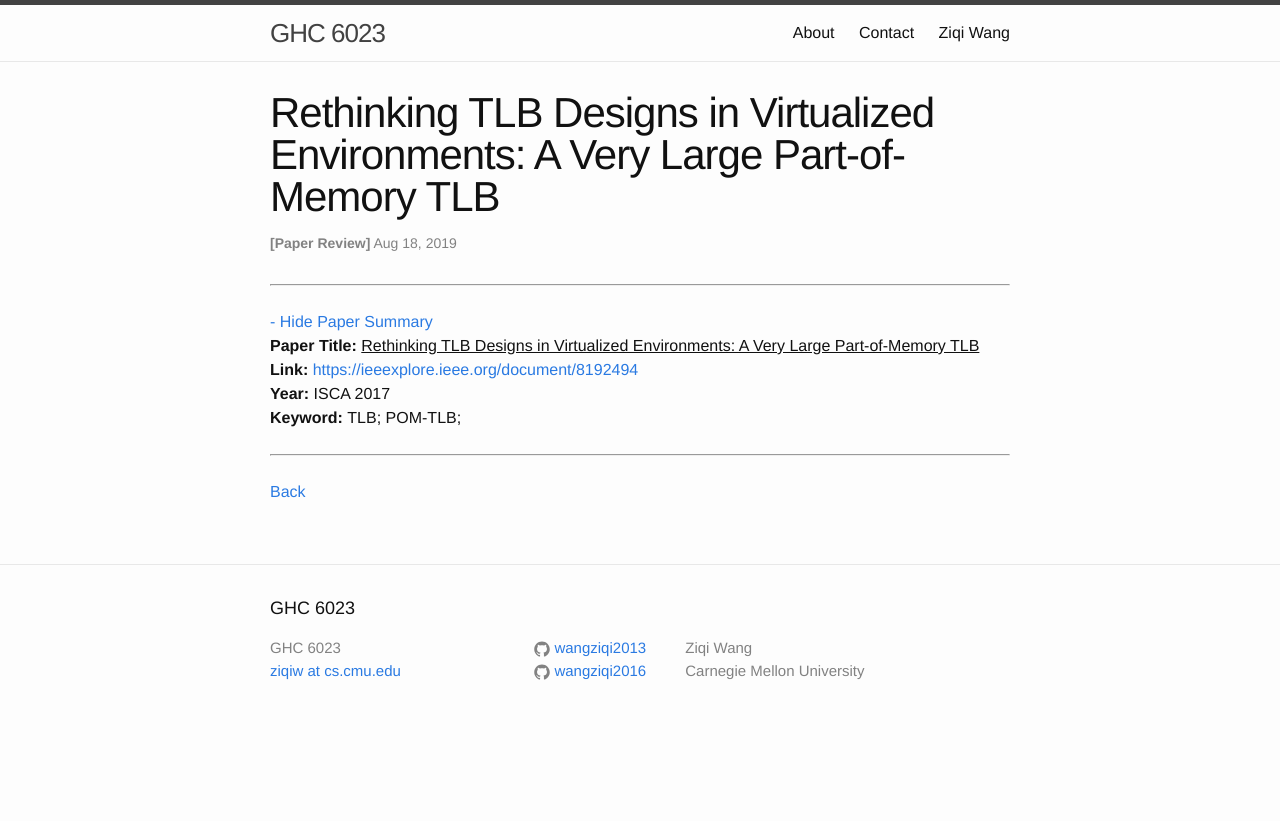
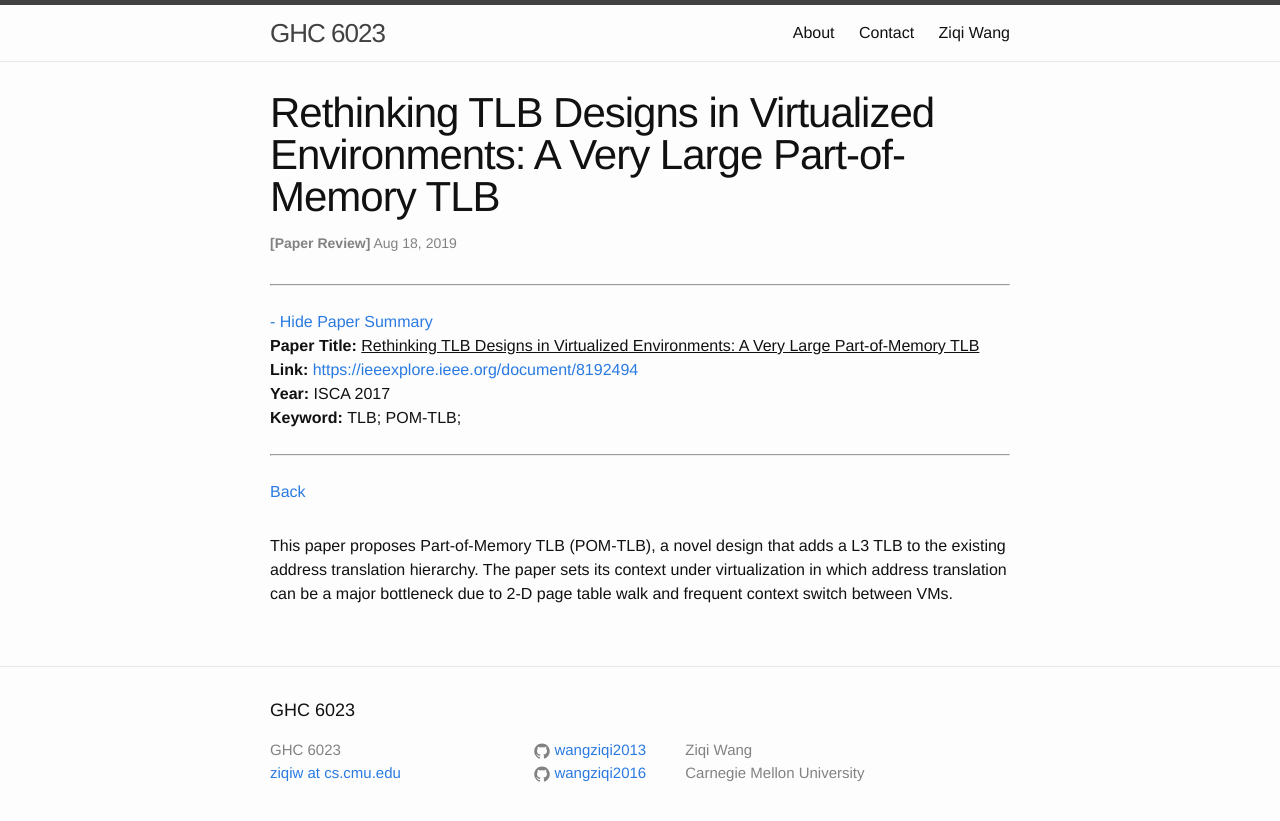
Before and after one commit to wangziqi2013/wangziqi2013.github.io, a Jekyll site: the page built from _posts/2019-08-19-pom-tlb.markdown, in a window 1280 px wide. Shown: the top 821 px of the page. Built offline with Jekyll 4.4.1, drawn with Linux system fonts in a browser that asks for light colours.

Commit message:
Adding problem

```diff
--- a/_posts/2019-08-19-pom-tlb.markdown
+++ b/_posts/2019-08-19-pom-tlb.markdown
@@ -12,3 +12,7 @@ htm_cd:
 htm_cr:
 version_mgmt:
 ---
+
+This paper proposes Part-of-Memory TLB (POM-TLB), a novel design that adds a L3 TLB to the existing address translation
+hierarchy. The paper sets its context under virtualization in which address translation can be a major bottleneck
+due to 2-D page table walk and frequent context switch between VMs.
```
